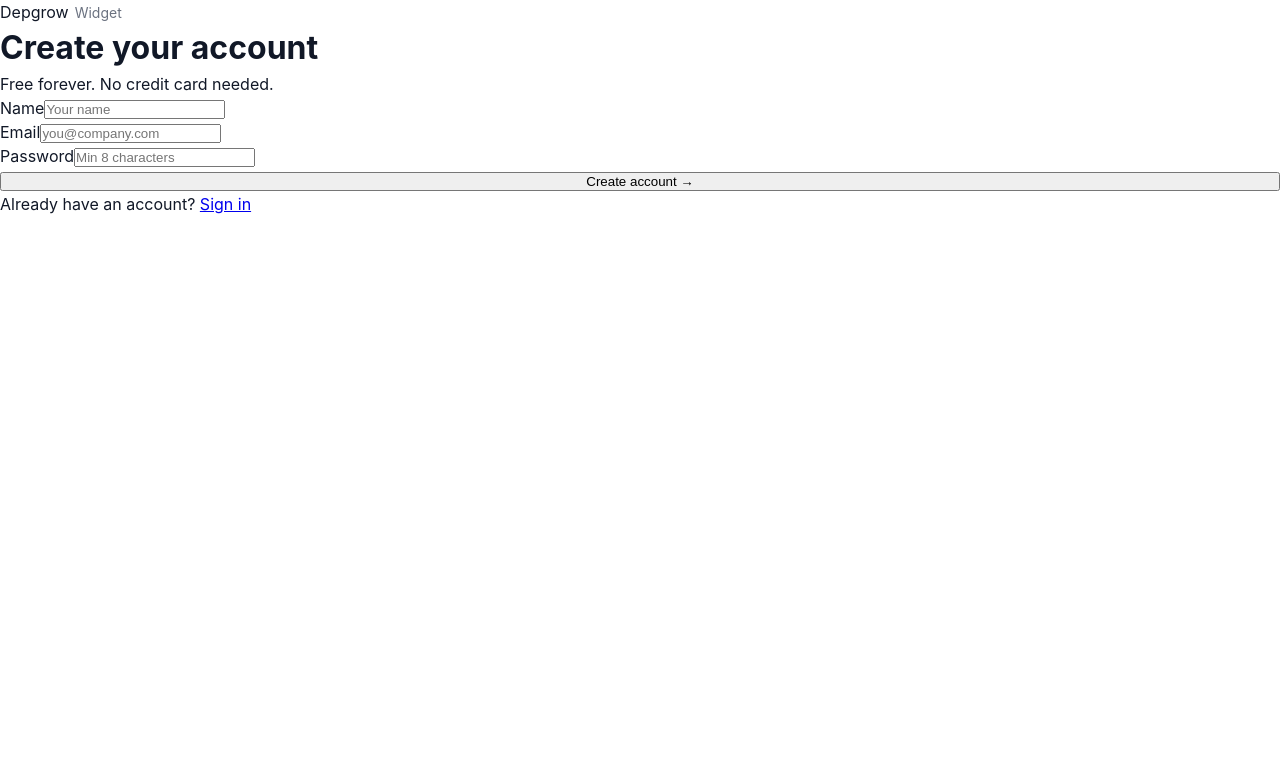
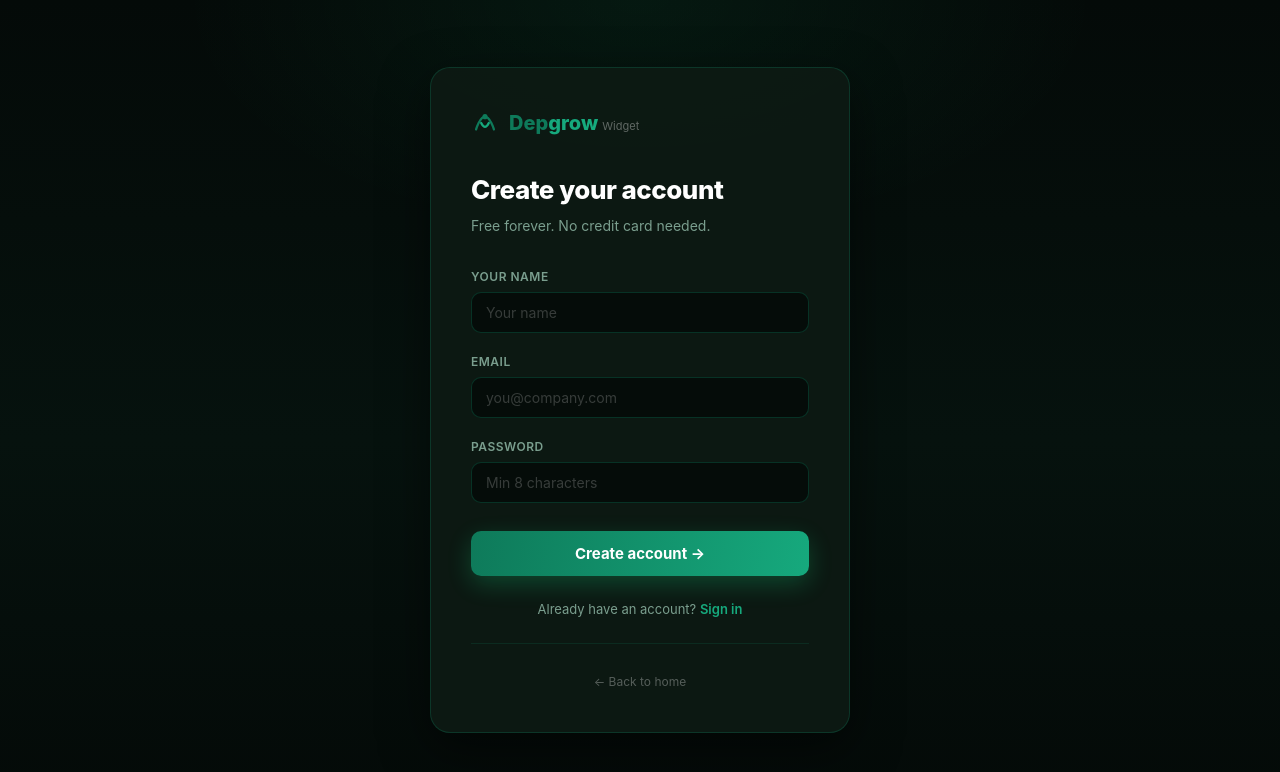
Before and after one commit to depgroworg-collab/depgrow-widget, a Next.js app: page /register in a window 1280 px wide. Shown: the top 772 px of the page. Built offline with nearby package versions, Linux system fonts and the light colour scheme; no server answers.

Commit message:
feat: dark themed auth pages matching main site design

```diff
--- a/src/app/globals.css
+++ b/src/app/globals.css
@@ -385,3 +385,88 @@ footer { background: var(--green-dark); padding: 4rem 2rem 0; }
 .chat-input-row input { flex: 1; border: 1px solid var(--border); border-radius: 8px; padding: 8px 12px; font-size: 13px; font-family: inherit; outline: none; }
 .chat-input-row input:focus { border-color: var(--green); }
 .chat-send { background: var(--green); border: none; border-radius: 8px; padding: 8px 14px; color: #fff; cursor: pointer; font-size: 13px; }
+
+/* ── AUTH PAGES ─────────────────────────────────────────────── */
+.auth-wrap {
+  min-height: 100vh;
+  display: flex;
+  align-items: center;
+  justify-content: center;
+  padding: 2rem;
+  background: radial-gradient(ellipse 60% 50% at 50% 0%, rgba(26,255,156,0.06), transparent 60%),
+              linear-gradient(180deg,#040a08 0%,#06120e 55%,#040a08 100%);
+}
+.auth-card {
+  width: 100%;
+  max-width: 420px;
+  background: rgba(13,26,20,0.95);
+  border: 1px solid rgba(14,122,90,0.3);
+  border-radius: 20px;
+  padding: 2.5rem;
+  box-shadow: 0 16px 48px rgba(0,0,0,0.5);
+}
+.auth-logo {
+  display: flex;
+  align-items: center;
+  gap: 10px;
+  margin-bottom: 2rem;
+}
+.auth-logo-text { font-size: 20px; font-weight: 800; }
+.auth-logo-sub { font-size: 11px; color: rgba(255,255,255,0.35); margin-left: 4px; font-weight: 400; }
+.auth-card h1 { font-size: 26px; font-weight: 800; color: #fff; margin-bottom: 0.4rem; letter-spacing: -0.5px; }
+.auth-card > p { font-size: 14px; color: #7a9e8e; margin-bottom: 2rem; }
+.auth-form { display: flex; flex-direction: column; gap: 1.25rem; }
+.auth-field { display: flex; flex-direction: column; gap: 6px; }
+.auth-label { font-size: 12px; font-weight: 600; color: #7a9e8e; letter-spacing: 0.5px; text-transform: uppercase; }
+.auth-input {
+  width: 100%;
+  padding: 11px 14px;
+  background: rgba(4,10,8,0.8);
+  border: 1px solid rgba(14,122,90,0.35);
+  border-radius: 10px;
+  color: #fff;
+  font-size: 14px;
+  font-family: inherit;
+  outline: none;
+  transition: border-color 0.15s, box-shadow 0.15s;
+}
+.auth-input:focus {
+  border-color: #0E7A5A;
+  box-shadow: 0 0 0 3px rgba(14,122,90,0.12);
+}
+.auth-input::placeholder { color: rgba(255,255,255,0.2); }
+.auth-submit {
+  width: 100%;
+  padding: 13px;
+  background: linear-gradient(100deg,#0E7A5A,#16A97D);
+  color: #fff;
+  border: none;
+  border-radius: 10px;
+  font-size: 15px;
+  font-weight: 700;
+  cursor: pointer;
+  font-family: inherit;
+  box-shadow: 0 8px 24px rgba(26,255,156,0.2);
+  transition: filter 0.15s;
+  display: flex;
+  align-items: center;
+  justify-content: center;
+  gap: 8px;
+  margin-top: 0.5rem;
+}
+.auth-submit:hover:not(:disabled) { filter: brightness(1.08); }
+.auth-submit:disabled { opacity: 0.5; cursor: not-allowed; }
+.auth-footer { margin-top: 1.5rem; text-align: center; font-size: 13px; color: #7a9e8e; }
+.auth-footer a { color: #16A97D; text-decoration: none; font-weight: 600; }
+.auth-footer a:hover { text-decoration: underline; }
+.auth-error {
+  background: rgba(239,68,68,0.1);
+  border: 1px solid rgba(239,68,68,0.3);
+  border-radius: 8px;
+  padding: 10px 14px;
+  font-size: 13px;
+  color: #f87171;
+}
+.auth-back { text-align: center; margin-top: 1.5rem; padding-top: 1.5rem; border-top: 1px solid rgba(14,122,90,0.2); }
+.auth-back a { font-size: 12px; color: rgba(255,255,255,0.3); text-decoration: none; }
+.auth-back a:hover { color: #16A97D; }
--- a/src/app/register/page.tsx
+++ b/src/app/register/page.tsx
@@ -4,13 +4,21 @@ import Link from 'next/link'
 import { useRouter } from 'next/navigation'
 import { createClient } from '@/lib/supabase'
 
+const Logo = () => (
+  <svg width="28" height="28" viewBox="0 0 22 22" fill="none">
+    <path d="M4 16 C4 16 7 6 11 6 C15 6 18 16 18 16" stroke="#0E7A5A" strokeWidth="1.8" strokeLinecap="round"/>
+    <path d="M8 11 C8 11 9.5 14 11 14 C12.5 14 14 11 14 11" stroke="#16A97D" strokeWidth="1.8" strokeLinecap="round"/>
+    <circle cx="11" cy="6" r="2" fill="#0E7A5A"/>
+  </svg>
+)
+
 export default function RegisterPage() {
   const router = useRouter()
-  const [name, setName]         = useState('')
-  const [email, setEmail]       = useState('')
+  const [name, setName] = useState('')
+  const [email, setEmail] = useState('')
   const [password, setPassword] = useState('')
-  const [loading, setLoading]   = useState(false)
-  const [error, setError]       = useState<string | null>(null)
+  const [loading, setLoading] = useState(false)
+  const [error, setError] = useState<string | null>(null)
 
   async function handleSubmit(e: React.FormEvent) {
     e.preventDefault()
@@ -27,34 +35,39 @@ export default function RegisterPage() {
 
   return (
     <div className="auth-wrap">
-      <div className="auth-card card">
+      <div className="auth-card">
         <div className="auth-logo">
-          <span>Dep</span>grow<span style={{fontSize:14,fontWeight:400,color:'var(--text-sec)',marginLeft:6}}>Widget</span>
+          <Logo />
+          <div className="auth-logo-text">
+            <span style={{color:'#0E7A5A'}}>Dep</span><span style={{color:'#16A97D'}}>grow</span>
+            <span className="auth-logo-sub">Widget</span>
+          </div>
         </div>
         <h1>Create your account</h1>
         <p>Free forever. No credit card needed.</p>
-
         <form className="auth-form" onSubmit={handleSubmit}>
-          <div className="field">
-            <label className="label">Name</label>
-            <input className="input" type="text" placeholder="Your name" value={name} onChange={e => setName(e.target.value)} required />
+          {error && <div className="auth-error">⚠ {error}</div>}
+          <div className="auth-field">
+            <label className="auth-label">Your name</label>
+            <input className="auth-input" type="text" placeholder="Your name" value={name} onChange={e=>setName(e.target.value)} required />
           </div>
-          <div className="field">
-            <label className="label">Email</label>
-            <input className="input" type="email" placeholder="you@company.com" value={email} onChange={e => setEmail(e.target.value)} required />
+          <div className="auth-field">
+            <label className="auth-label">Email</label>
+            <input className="auth-input" type="email" placeholder="you@company.com" value={email} onChange={e=>setEmail(e.target.value)} required />
           </div>
-          <div className="field">
-            <label className="label">Password</label>
-            <input className="input" type="password" placeholder="Min 8 characters" value={password} onChange={e => setPassword(e.target.value)} required />
+          <div className="auth-field">
+            <label className="auth-label">Password</label>
+            <input className="auth-input" type="password" placeholder="Min 8 characters" value={password} onChange={e=>setPassword(e.target.value)} required />
           </div>
-          {error && <p className="error-msg">⚠ {error}</p>}
-          <button className="btn btn-primary" type="submit" disabled={loading} style={{width:'100%',justifyContent:'center'}}>
-            {loading ? <><span className="spinner" />Creating account…</> : 'Create account →'}
+          <button className="auth-submit" type="submit" disabled={loading}>
+            {loading ? '⏳ Creating account…' : 'Create account →'}
           </button>
         </form>
-
         <div className="auth-footer">
           Already have an account? <Link href="/login">Sign in</Link>
+        </div>
+        <div className="auth-back">
+          <Link href="/">← Back to home</Link>
         </div>
       </div>
     </div>
```
Also changed, not shown: src/app/login/page.tsx (+39 -39 lines).
